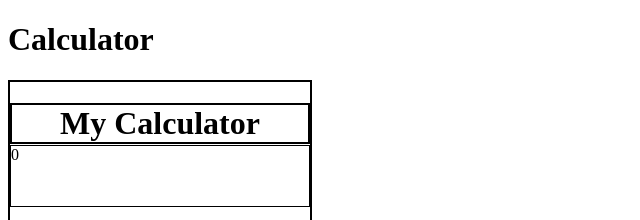
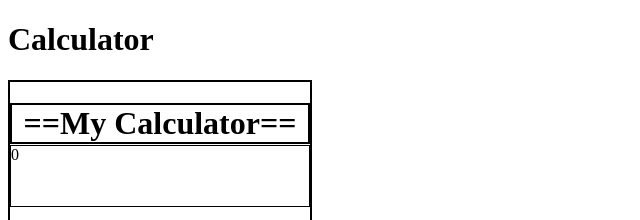
Before and after one commit to rrasmi070/Study-JavaScript, a plain HTML site: page index.html in a window 1280 px wide. Shown: the top 220 px of the page, 0-640 px from the left. Drawn offline with Linux system fonts and the light colour scheme.

Commit message:
test change

```diff
--- a/index.html
+++ b/index.html
@@ -49,7 +49,7 @@
 
     <main>
         <div class="container">
-            <h1 id="heading">My Calculator</h1>
+            <h1 id="heading">==My Calculator==</h1>
             <p id="input-area"></p>
             <div class="btn-container">
 
```
